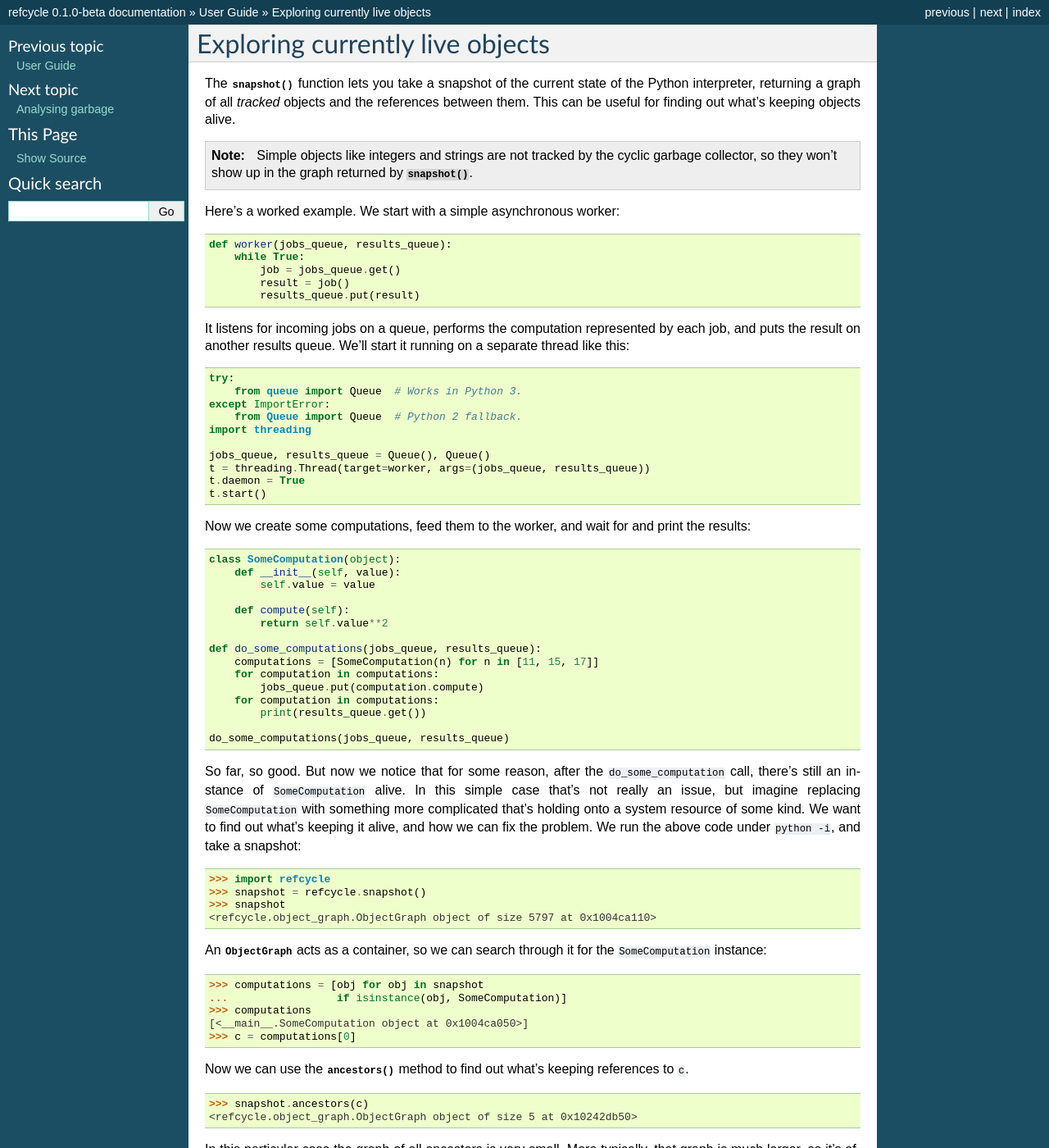
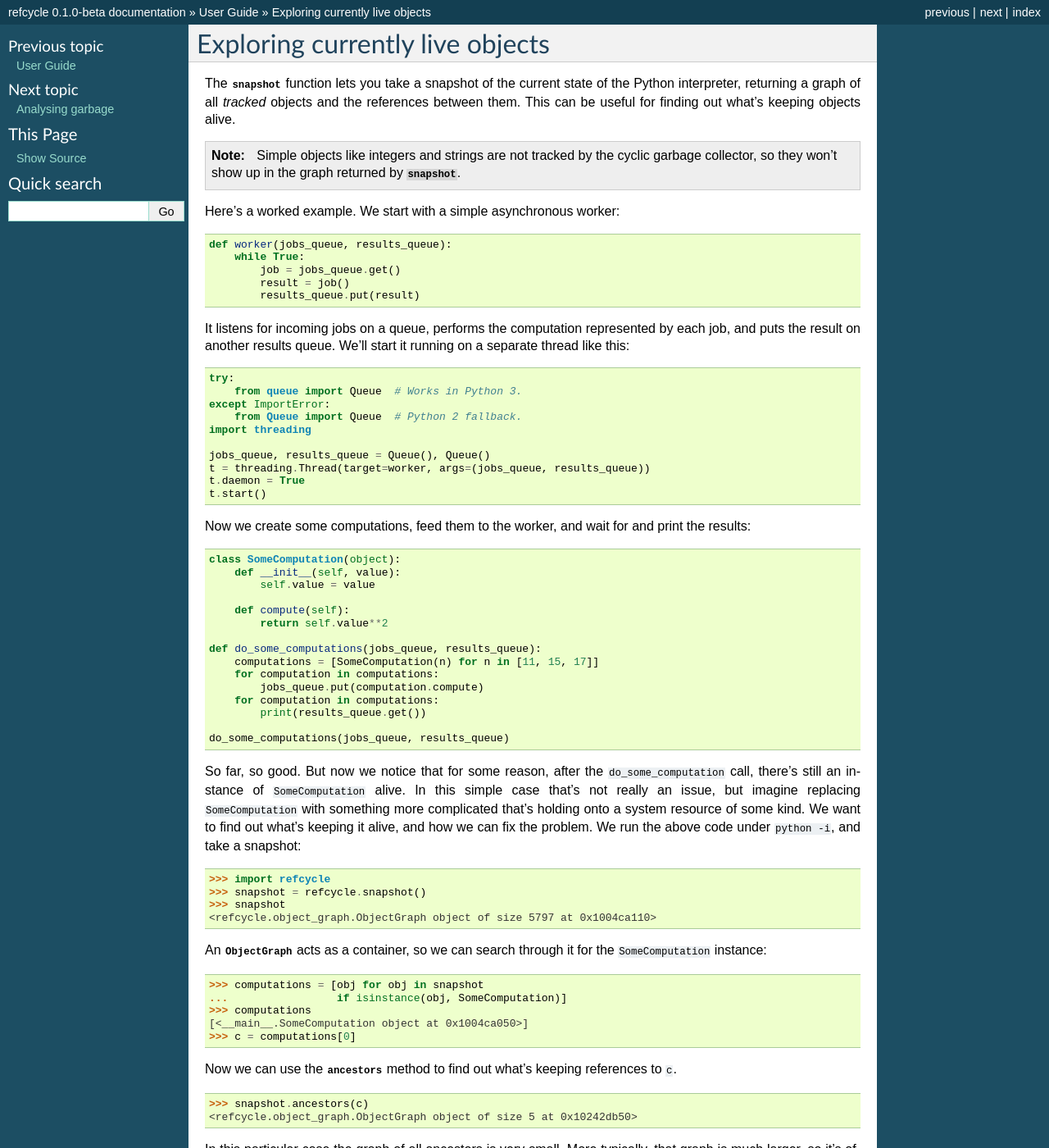
Before and after one commit to mdickinson/refcycle, a Sphinx documentation site: the page built from docs/source/guide/snapshot.rst, in a window 1280 px wide and 1400 px high. Shown: the whole window at 82% size. Built offline with Sphinx 7.4.7, drawn with Linux system fonts in a browser that asks for light colours; some of the changed text lies outside the part shown.

```diff
--- a/docs/source/conf.py
+++ b/docs/source/conf.py
@@ -83,7 +83,7 @@ exclude_patterns = []
 #default_role = None
 
 # If true, '()' will be appended to :func: etc. cross-reference text.
-#add_function_parentheses = True
+add_function_parentheses = False
 
 # If true, the current module name will be prepended to all description
 # unit titles (such as .. function::).
@@ -273,5 +273,5 @@ texinfo_documents = [
 
 # Example configuration for intersphinx: refer to the Python standard library.
 intersphinx_mapping = {
-    'python': ('http://docs.python.org/', None)
+    'python': ('http://docs.python.org/3/', None)
 }
--- a/docs/source/guide/snapshot.rst
+++ b/docs/source/guide/snapshot.rst
@@ -117,7 +117,7 @@ What about the other two frame objects in the graph?  The worker thread spends
 almost all its time waiting, and that top frame is the current frame of the
 worker thread.  It refers to the ``wait`` method of the
 :py:class:`threading.Condition` object used by the jobs queue.  The ``f_back``
-edge refers to the calling frame, in this case the :py:meth:`Queue.Queue.get`
+edge refers to the calling frame, in this case the :py:meth:`queue.Queue.get`
 method call, whose ``f_back`` refers in turn to our ``worker`` function.
 
 
```
